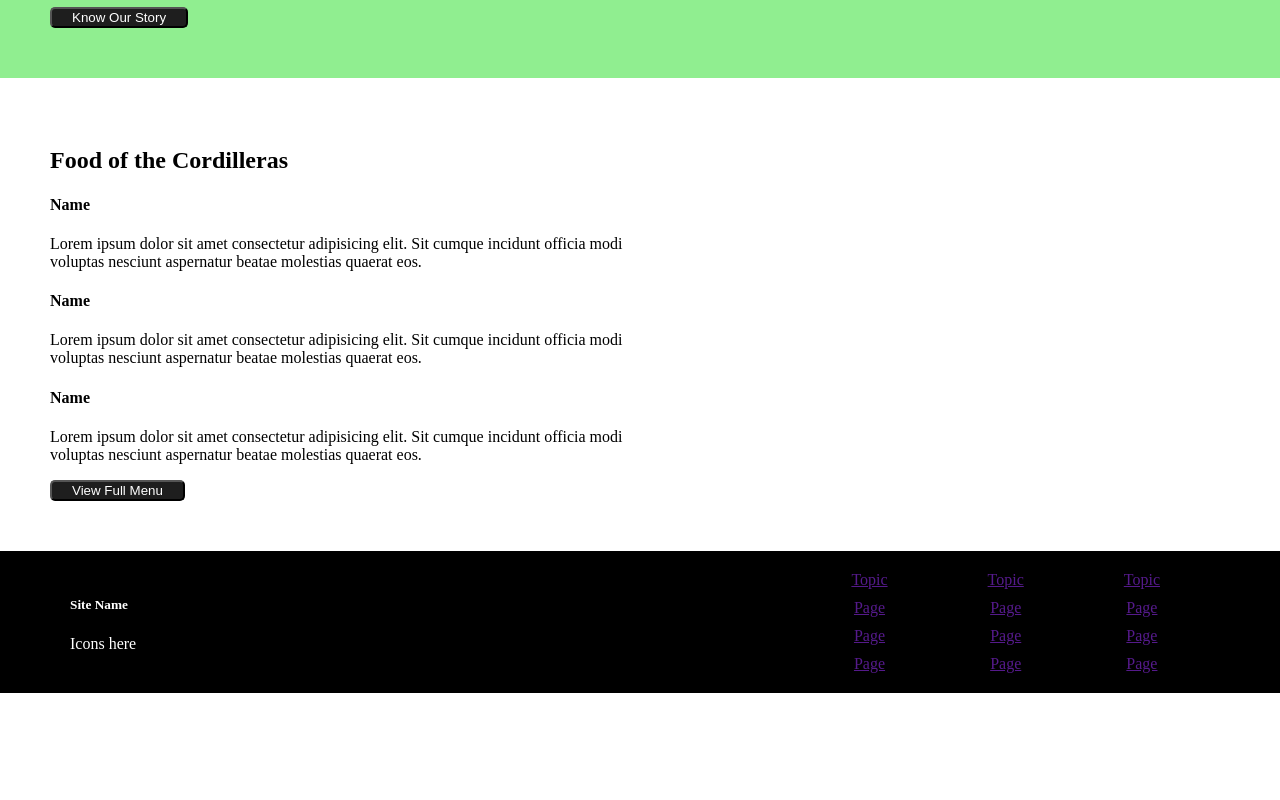
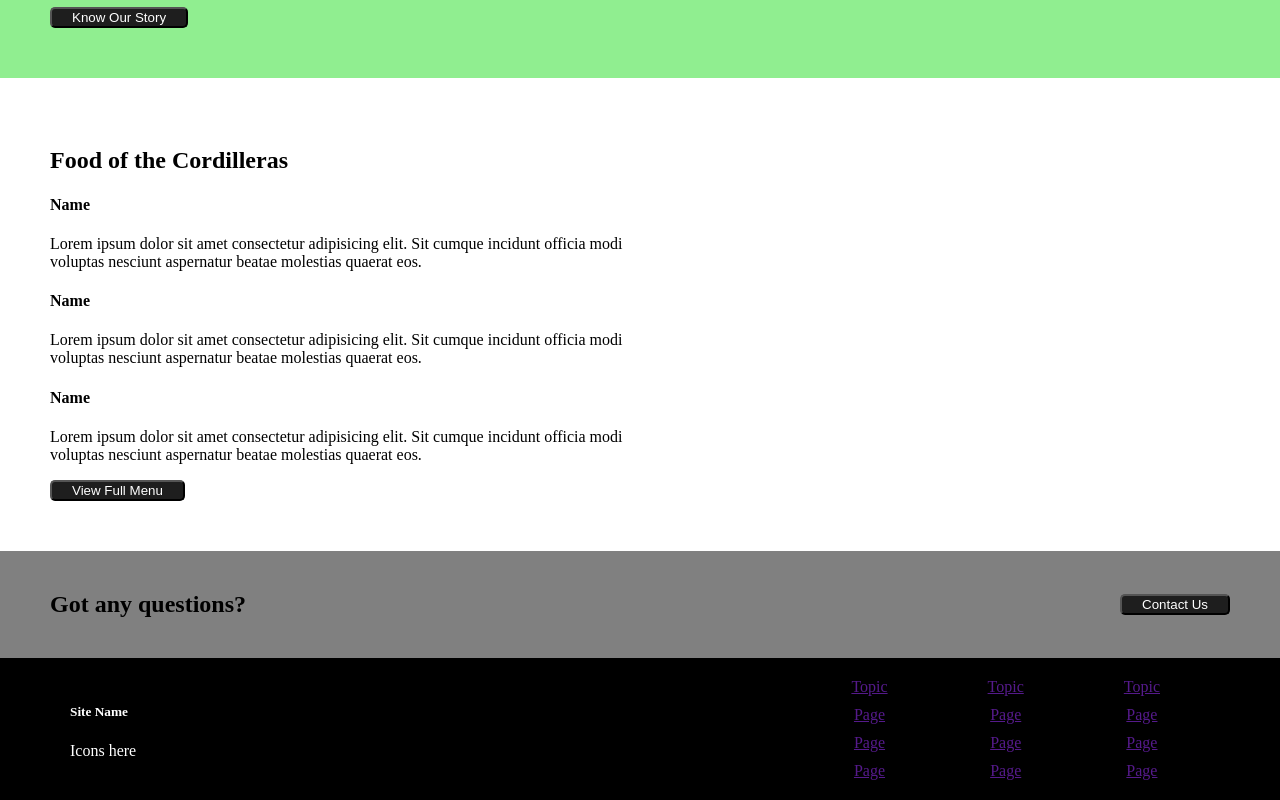
Before and after one commit to Iaego/CMSC110-Website, a plain HTML site: page index.html in a window 1280 px wide. Shown: the part 685-1485 px from the top of the page. Before the commit the page ends 1378 px from the top, so only its background shows below. Drawn offline with Linux system fonts and the light colour scheme.

Commit message:
feat: add contact us section with styling

```diff
--- a/index.html
+++ b/index.html
@@ -70,6 +70,11 @@
         <button type="button">View Full Menu</button>
     </section>
 
+    <section class="contact-us-section">
+        <h2>Got any questions?</h2>
+        <button type="button">Contact Us</button>
+    </section>
+
     <footer>
         <div class="socials">
             <h5>Site Name</h5>
--- a/styles.css
+++ b/styles.css
@@ -65,6 +65,16 @@ body{
     margin-bottom: 10px;
 }
 
+.contact-us-section {
+    background-color: gray;
+    display: flex;
+    align-items: center;
+    padding-left: 50px;
+    padding-right: 50px;
+    padding-top: 20px;
+    padding-bottom: 20px;
+}
+
 .contact-header h1{
     text-align: center;
 }
```
